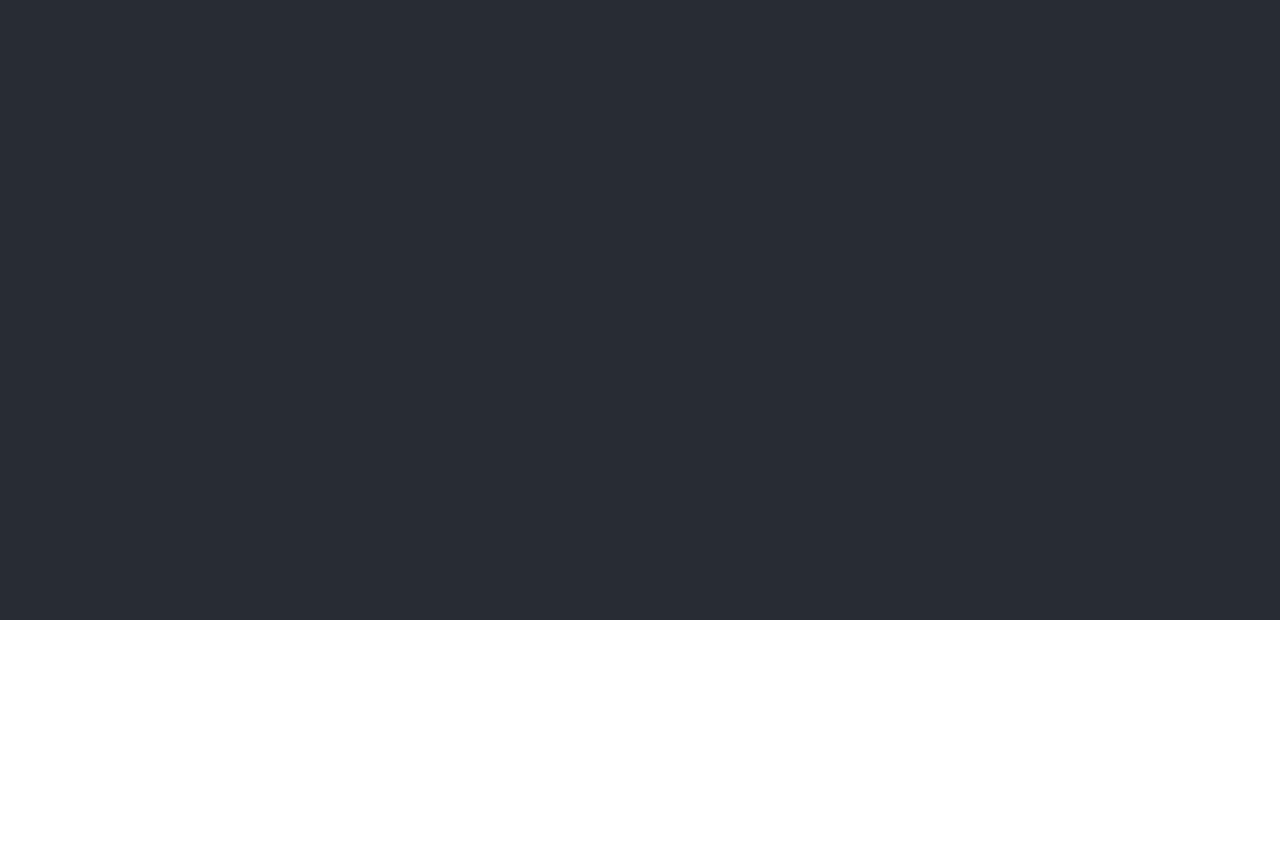
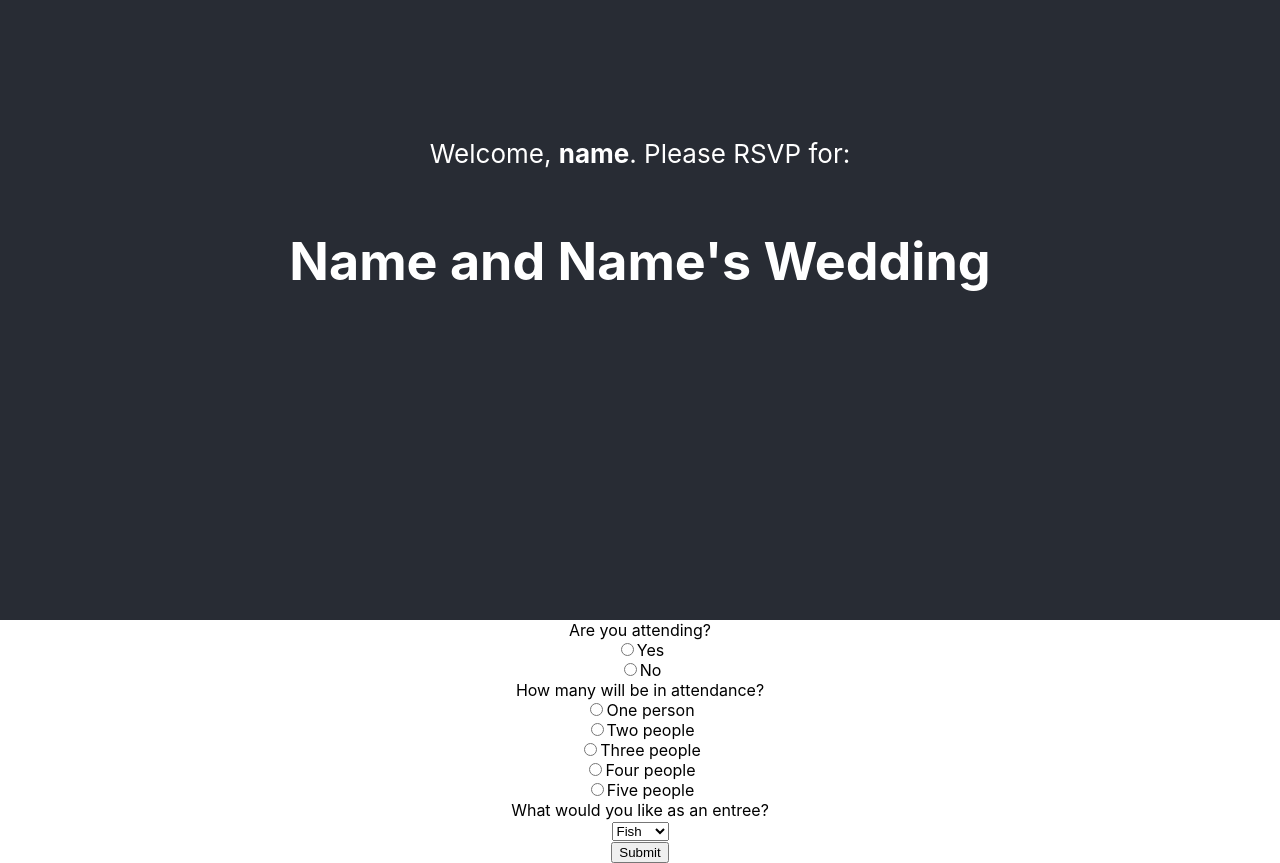
Before and after one commit to samfauble/wedding-rsvp, a React (Create React App) app: page / in a window 1280 px wide. Shown: the part 180-1043 px from the top of the page. Before the commit the page ends 800 px from the top, so only its background shows below. Built offline with nearby package versions, Linux system fonts and the light colour scheme.

Commit message:
static website built without styling

```diff
--- a/src/App.js
+++ b/src/App.js
@@ -3,10 +3,7 @@ import './App.css';
 import WelcomeMessage from "./components/WelcomeMessage"
 import EventTitle from "./components/EventTitle"
 import FormSpace from "./components/FormSpace"
-import Attendance from "./components/Attendance"
-import NumberAttending from "./components/NumberAttending"
-import SelectDishType from "./components/SelectDishType"
-import Submit from "./components/Submit"
+
 
 function App() {
   return (
@@ -15,14 +12,9 @@ function App() {
         <WelcomeMessage />
         <EventTitle />
       </header>
-      <body>
-        <FormSpace>
-          <Attendance />
-          <NumberAttending />
-          <SelectDishType />
-          <Submit />
-        </FormSpace>
-      </body>
+      <div id="body">
+        <FormSpace />
+      </div>
       <footer></footer>
     </div>
   );
--- a/src/components/Attendance.js
+++ b/src/components/Attendance.js
@@ -3,7 +3,17 @@ import React from 'react'
 function Attendance() {
     return (
         <div>
-
+            <form>
+                Are you attending?
+                <div>
+                    <input type="radio" id="yes" name="yesNo" value="yes" />
+                    <label htmlFor="yes">Yes</label>
+                </div>
+                <div>
+                    <input type="radio" id="no" name="yesNo" />
+                    <label htmlFor="no">No</label>
+                </div>
+            </form>
         </div>
     )
 }
--- a/src/components/EventTitle.js
+++ b/src/components/EventTitle.js
@@ -3,7 +3,7 @@ import React from 'react'
 function EventTitle() {
     return (
         <div>
-
+            <h1> <b>Name</b> and <b>Name</b>'s Wedding </h1>
         </div>
     )
 }
--- a/src/components/FormSpace.js
+++ b/src/components/FormSpace.js
@@ -1,9 +1,16 @@
 import React from 'react'
+import Attendance from "./Attendance"
+import NumberAttending from "./NumberAttending"
+import SelectDishType from "./SelectDishType"
+import Submit from "./Submit"
 
 function FormSpace() {
     return (
         <div>
-
+          <Attendance />
+          <NumberAttending />
+          <SelectDishType />
+          <Submit />
         </div>
     )
 }
--- a/src/components/NumberAttending.js
+++ b/src/components/NumberAttending.js
@@ -3,7 +3,29 @@ import React from 'react'
 function NumberAttending() {
     return (
         <div>
-
+            <form>
+                How many will be in attendance?
+                <div>
+                    <input type="radio" id="one" name="number"/>
+                    <label htmlFor="one">One person</label>
+                </div>
+                <div>
+                    <input type="radio" id="two" name="number"/>
+                    <label htmlFor="two">Two people</label>
+                </div>
+                <div>
+                    <input type="radio" id="three" name="number"/>
+                    <label htmlFor="three">Three people</label>
+                </div>
+                <div>
+                    <input type="radio" id="four" name="number"/>
+                    <label htmlFor="four">Four people</label>
+                </div>
+                <div>
+                    <input type="radio" id="five" name="number"/>
+                    <label htmlFor="five">Five people</label>
+                </div>
+            </form>
         </div>
     )
 }
--- a/src/components/SelectDishType.js
+++ b/src/components/SelectDishType.js
@@ -3,7 +3,16 @@ import React from 'react'
 function SelectDishType() {
     return (
         <div>
-
+            <form>
+                What would you like as an entree?
+                <div>
+                    <select>
+                        <option value="fish">Fish</option>
+                        <option value="steak">Steak</option>
+                        <option value="pasta">Pasta</option>
+                    </select>
+                </div>
+            </form>
         </div>
     )
 }
--- a/src/components/Submit.js
+++ b/src/components/Submit.js
@@ -3,7 +3,9 @@ import React from 'react'
 function Submit() {
     return (
         <div>
-
+            <form>
+                <input type="submit" />
+            </form>
         </div>
     )
 }
--- a/src/components/WelcomeMessage.js
+++ b/src/components/WelcomeMessage.js
@@ -3,7 +3,7 @@ import React from 'react'
 function WelcomeMessage() {
     return (
         <div>
-
+            <p>Welcome, <b>name</b>. Please RSVP for:</p>
         </div>
     )
 }
```
